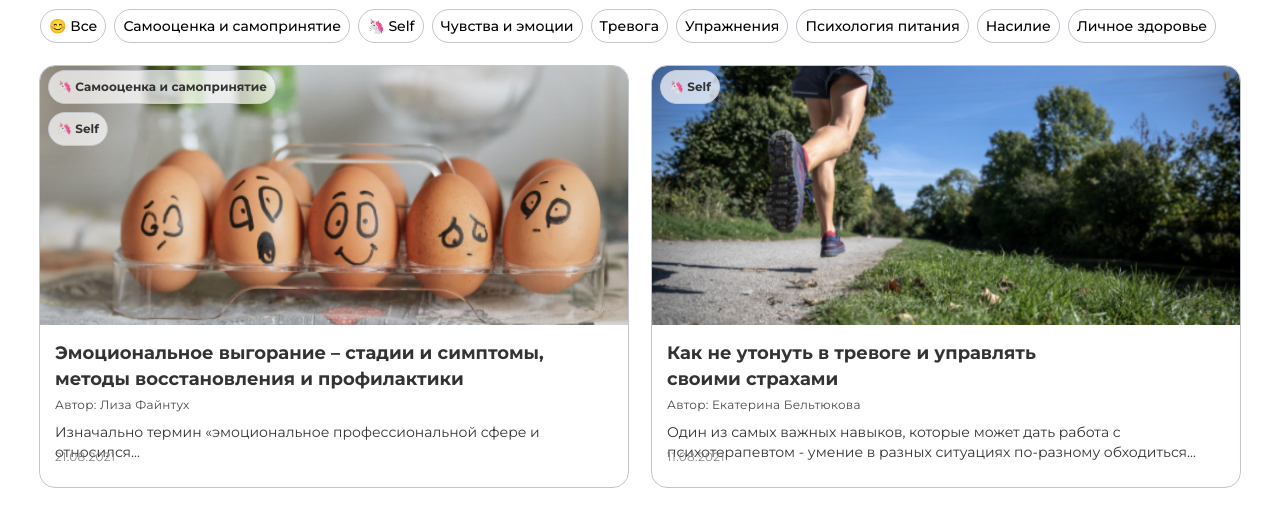
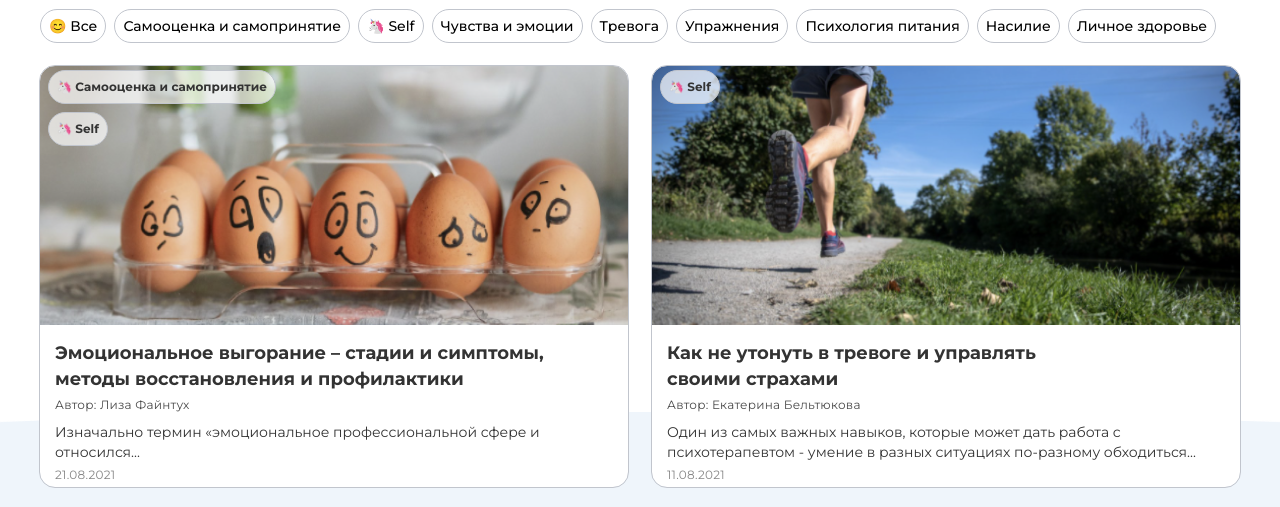
Before and after one commit to FoxieFo/YouTalk, a plain HTML site: page index.html in a window 1280 px wide. Shown: the part 219-726 px from the top of the page. Drawn offline with Linux system fonts and the light colour scheme.

Commit message:
Update style.css

```diff
--- a/css/style.css
+++ b/css/style.css
@@ -253,7 +253,7 @@ body {
 /*main*/
 
 .main-background-image {
-  background-image: url('../img/vector-main-page.png');
+  background-image: url('../img/background/vector-main-page.png');
   background-repeat: no-repeat;
   background-position: center;
   background-size: 100%;
@@ -398,8 +398,6 @@ body {
   letter-spacing: 0.25px;
   color: #868686;
   padding-left: 15px;
-  padding-bottom: 3%;
-  align-self: flex-end;
   position: absolute;
   bottom: 3px;
 }
```
